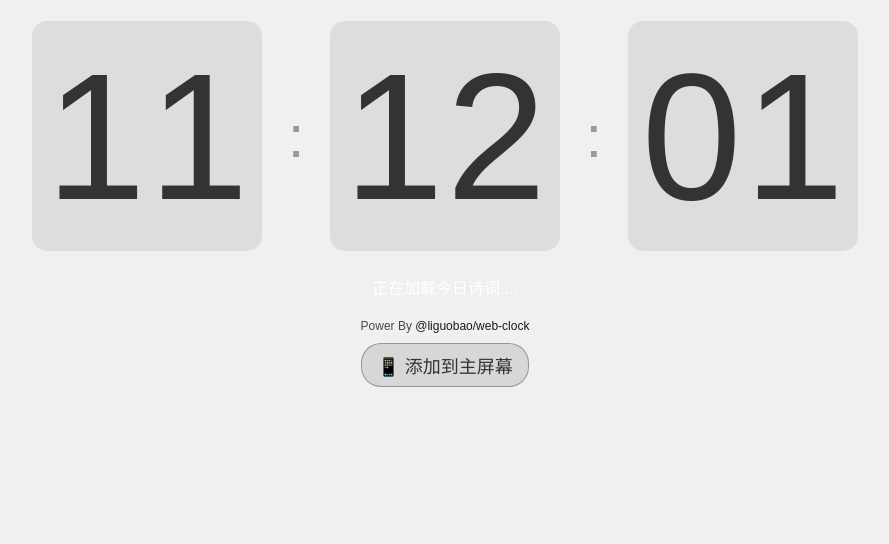
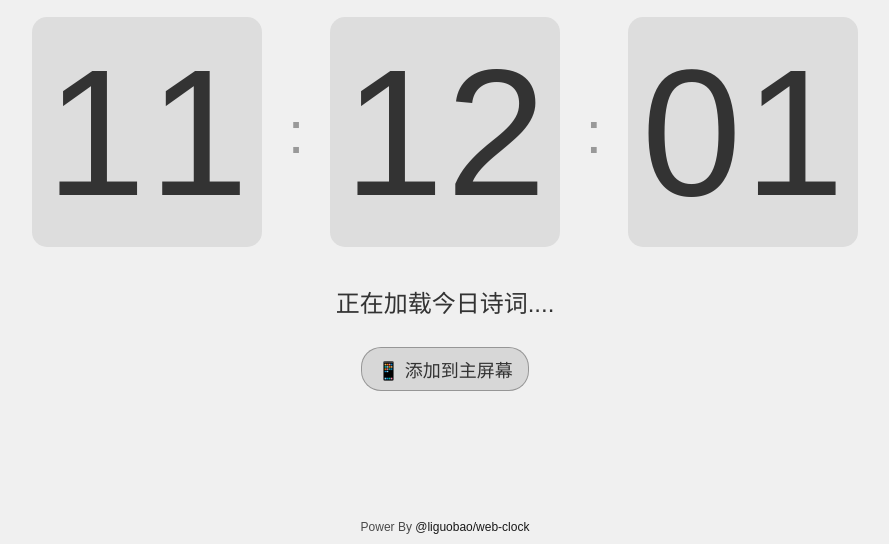
Before and after one commit to liguobao/web-clock, a plain HTML site: page index.html in a window 1280 px wide. Shown: the part 256-800 px from the top of the page, without its empty margins (195-1084 px from the left). Drawn offline with Linux system fonts and the light colour scheme.

Commit message:
feat: 处理今日诗词样式 大小

```diff
--- a/index.html
+++ b/index.html
@@ -46,10 +46,10 @@
             <span id="jinrishici-sentence">正在加载今日诗词....</span>
         </a>
         <script src="https://sdk.jinrishici.com/v2/browser/jinrishici.js" charset="utf-8"></script>
-        <div class="footer">Power By <a href="https://github.com/liguobao/web-clock" target="_blank">@liguobao/web-clock</a></div>
         <div class="pwa-install-hint" style="margin-top: 10px;text-align: center;">
           <a href="#" id="install-button">📱 添加到主屏幕</a>
         </div>
+        <div class="footer">Power By <a href="https://github.com/liguobao/web-clock" target="_blank">@liguobao/web-clock</a></div>
     </div>
     <script src="script.js"></script>
 
--- a/styles.css
+++ b/styles.css
@@ -163,10 +163,14 @@ body.day-mode .time-separator {
     }
 }
 .footer {
-    margin-top: 20px;
+    position: fixed;
+    bottom: 10px;
+    left: 0;
+    right: 0;
     font-size: 12px;
     color: rgba(255, 255, 255, 0.7);
     transition: color 1s ease;
+    text-align: center;
 }
 
 body.day-mode .footer {
@@ -218,3 +222,16 @@ body.day-mode .pwa-install-hint a {
 body.day-mode .pwa-install-hint a:hover {
     background-color: rgba(0, 0, 0, 0.2);
 }
+
+/* 今日诗词样式 */
+#jinrishici-sentence {
+    font-size: min(2vw, 24px);
+    display: inline-block;
+    margin: 15px 0;
+    line-height: 1.5;
+    transition: color 1s ease;
+}
+
+body.day-mode #jinrishici-sentence {
+    color: #333;
+}
```
